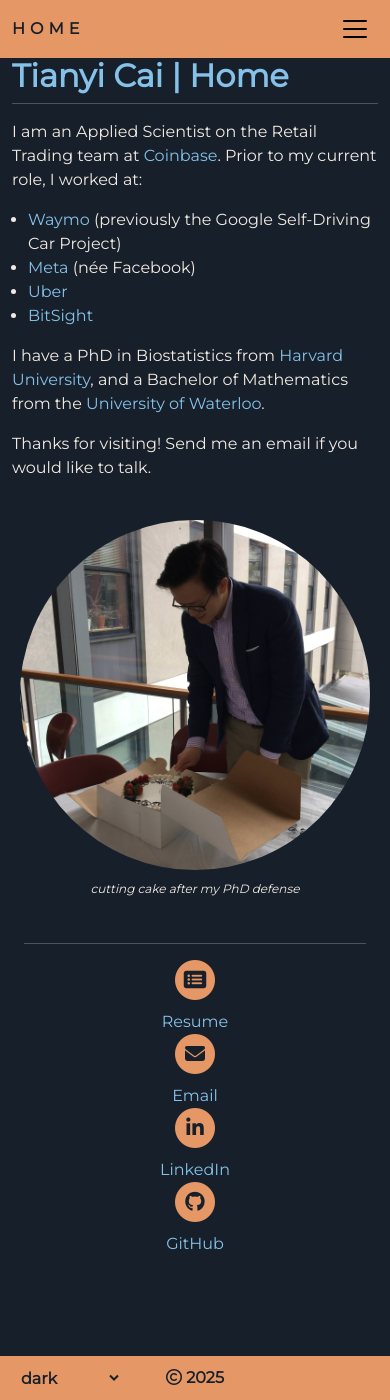
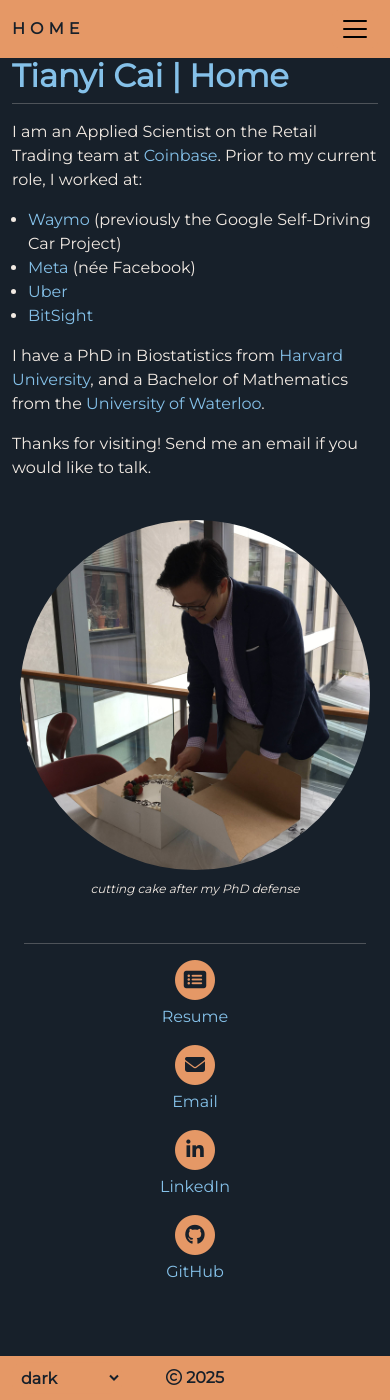
Before and after one commit to caikitlearn/caikitlearn.github.io, a Jekyll site: the page built from index.html, in a window 390 px wide and 1400 px high, scrolled down 93 px. Built offline with Jekyll 4.4.1, drawn with Linux system fonts in a browser that asks for light colours.

Commit message:
fa text spacing

```diff
--- a/assets/css/base.css
+++ b/assets/css/base.css
@@ -148,7 +148,7 @@
 }
 
 .icon-label {
-  margin-top: 10px
+  margin-top: 5px;
 }
 
 .picture-caption {
--- a/index.html
+++ b/index.html
@@ -32,7 +32,7 @@
   <div class='container bg-main'>
     <hr>
     <div class='row text-center'>
-      <div class='col-sm-3 text-center'>
+      <div class='col-sm-3 mb-3 text-center'>
         <a href='https://github.com/caikitlearn/resume/blob/master/tc_resume.pdf' target='_blank'>
           <span class='fa-stack fa-lg'>
             <i class='fas fa-circle fa-stack-2x'></i>
@@ -43,7 +43,7 @@
           <a href='https://github.com/caikitlearn/resume/blob/master/tc_resume.pdf' target='_blank'>Resume</a>
         </div>
       </div>
-      <div class='col-sm-3 text-center'>
+      <div class='col-sm-3 mb-3 text-center'>
         <a href='mailto: &#116;&#99;&#97;&#105;&#64;&#109;&#97;&#105;&#108;&#46;&#104;&#97;&#114;&#118;&#97;&#114;&#100;&#46;&#101;&#100;&#117;'>
               <span class='fa-stack fa-lg'>
                 <i class='fas fa-circle fa-stack-2x'></i>
@@ -54,7 +54,7 @@
           <a href='mailto: &#116;&#99;&#97;&#105;&#64;&#109;&#97;&#105;&#108;&#46;&#104;&#97;&#114;&#118;&#97;&#114;&#100;&#46;&#101;&#100;&#117;'>Email</a>
         </div>
       </div>
-      <div class='col-sm-3 text-center'>
+      <div class='col-sm-3 mb-3 text-center'>
         <a href='https://www.linkedin.com/in/caikitlearn/' target='_blank'>
               <span class='fa-stack fa-lg'>
                 <i class='fas fa-circle fa-stack-2x'></i>
@@ -65,7 +65,7 @@
           <a href='https://www.linkedin.com/in/caikitlearn/' target='_blank'>LinkedIn</a>
         </div>
       </div>
-      <div class='col-sm-3 text-center'>
+      <div class='col-sm-3 mb-3 text-center'>
         <a href='https://github.com/caikitlearn' target='_blank'>
               <span class='fa-stack fa-lg'>
                 <i class='fas fa-circle fa-stack-2x'></i>
```
